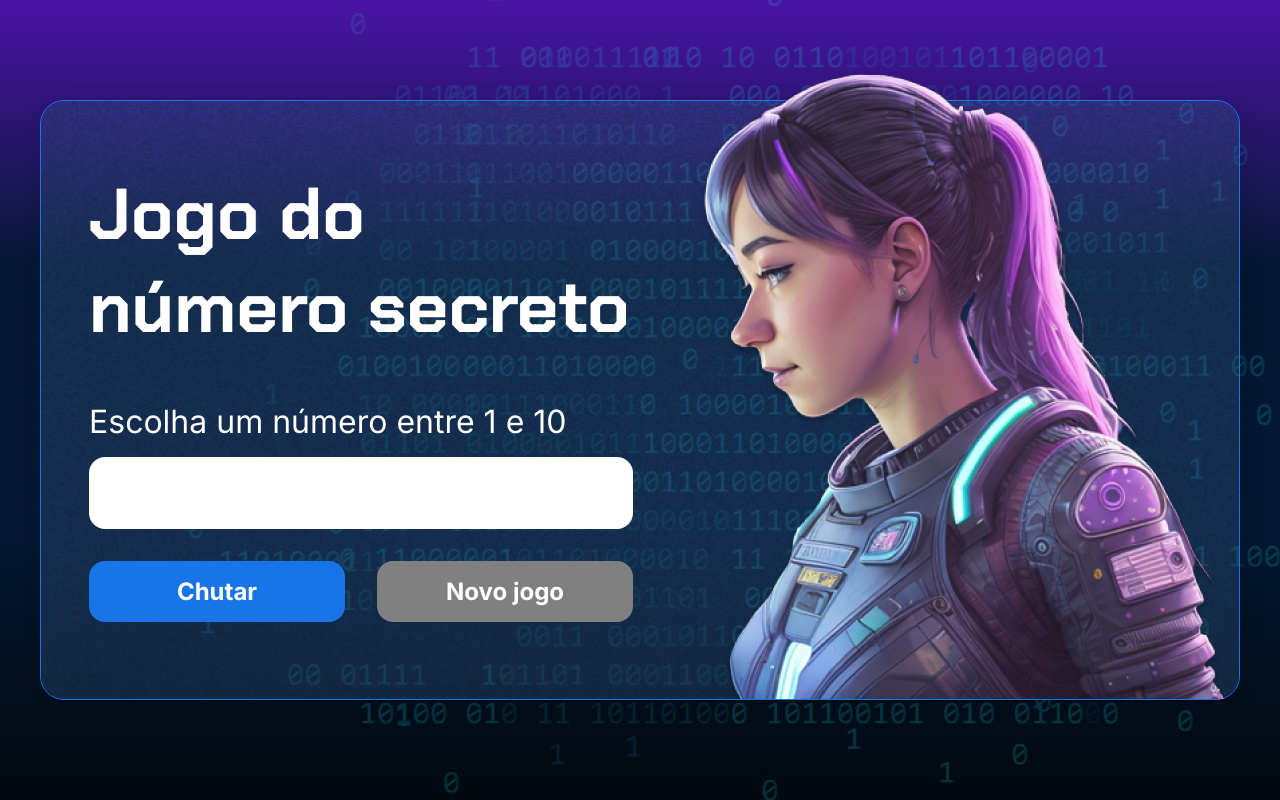
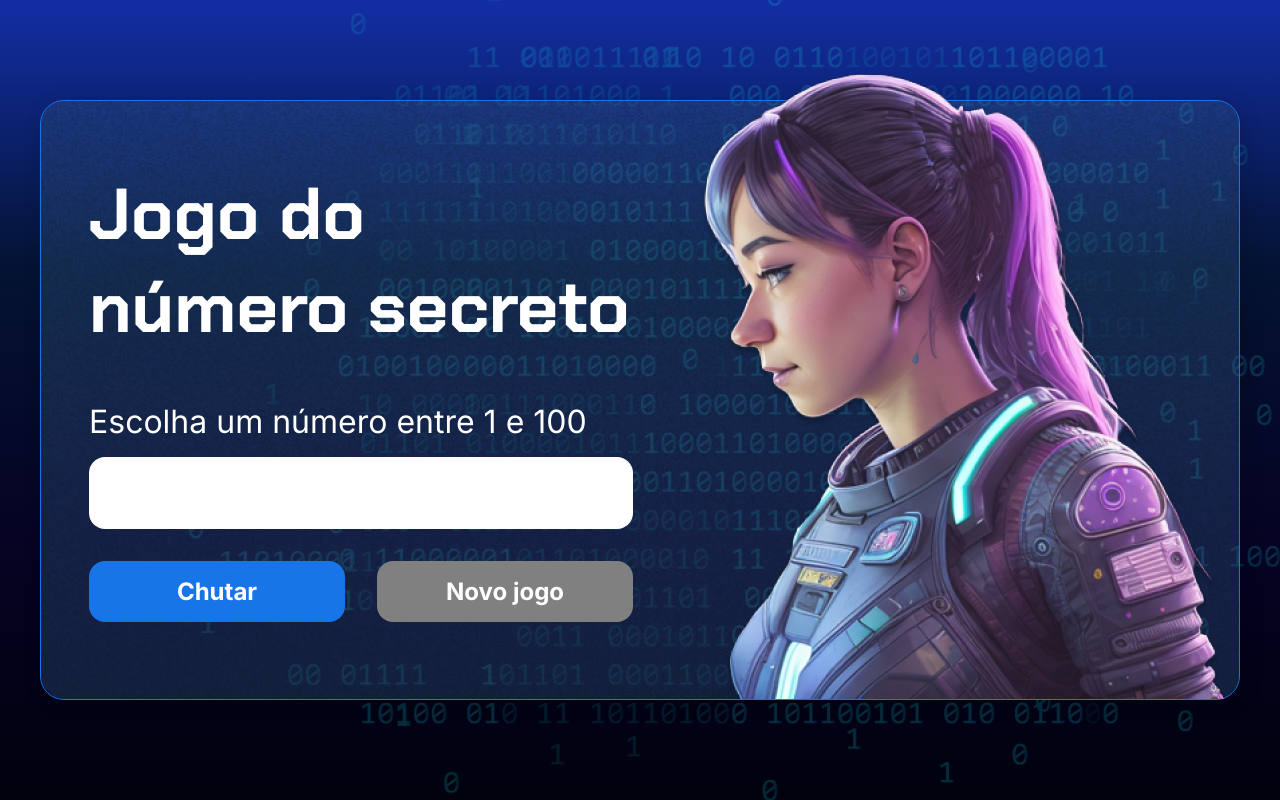
Before and after one commit to philipes10oliveira/Numero-Secreto, a plain HTML site: page index.html in a window 1280 px wide. Drawn offline with Linux system fonts and the light colour scheme.

Commit message:
alterando cor e limite

```diff
--- a/app.js
+++ b/app.js
@@ -10,7 +10,7 @@ function exibirTextoNaTela(tag, texto) {
 }
 function mensagemInicial() {
     exibirTextoNaTela('h1', 'Jogo do número secreto');
-    exibirTextoNaTela('p', 'Escolha um número entre 1 e 10');
+    exibirTextoNaTela('p', 'Escolha um número entre 1 e 100');
 }
 
 mensagemInicial()
--- a/style.css
+++ b/style.css
@@ -6,7 +6,7 @@
 }
 
 body {
-    background: linear-gradient(#4b13a5 0%, #041832 33.33%, #041832 66.67%, #01080E 100%);
+    background: linear-gradient(#132ea5 0%, #041332 33.33%, #060324 66.67%, #01020e 100%);
     height: 100vh;
     display: flex;
     align-items: center;
```
